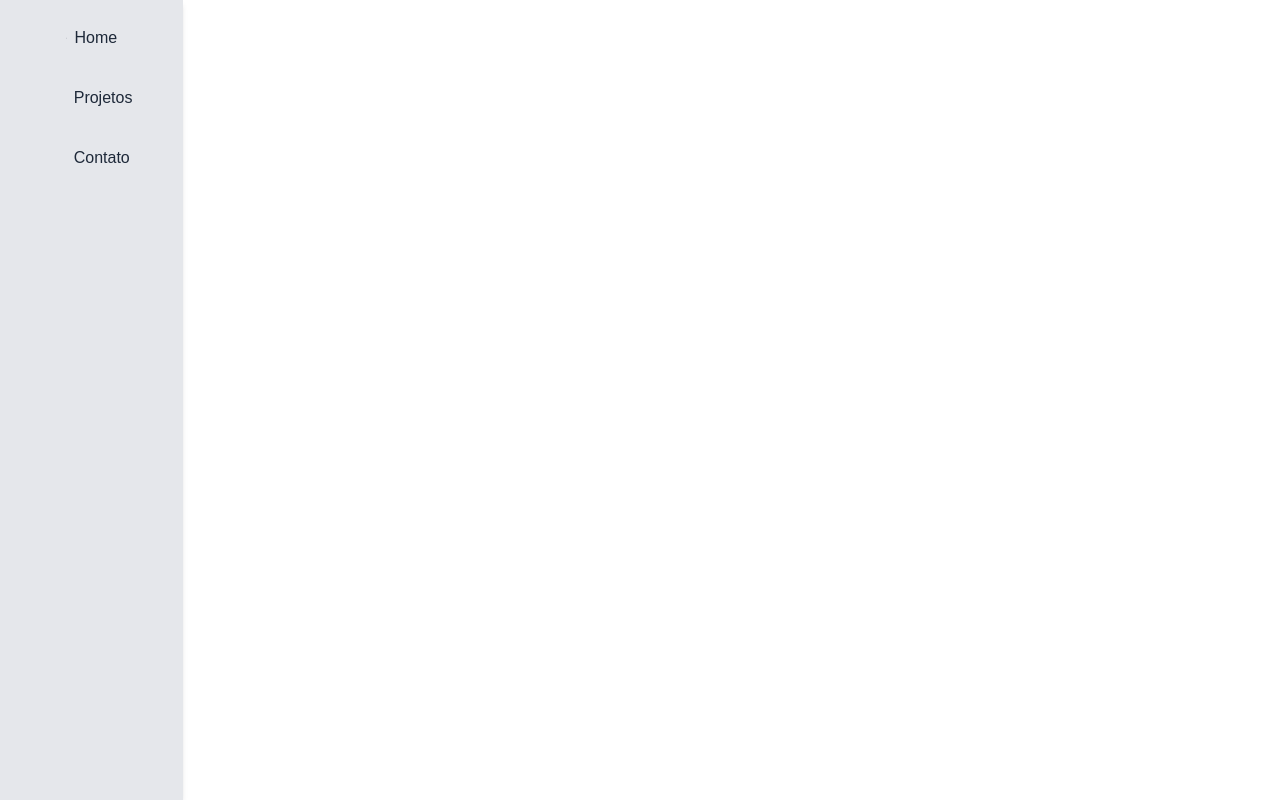
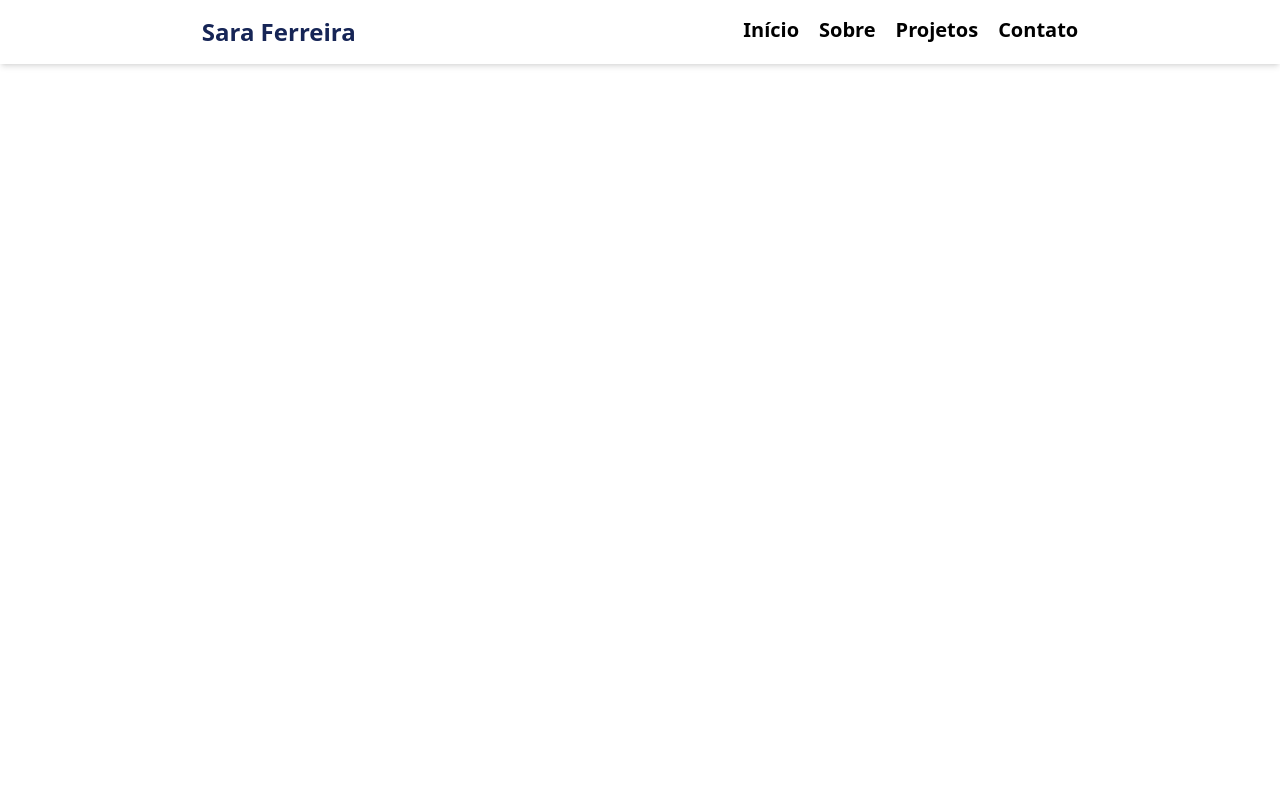
Before and after one commit to saraywebster/minimalist-portfolio, a React (Vite) app: page / in a window 1280 px wide. Built offline with nearby package versions, Linux system fonts and the light colour scheme; a web font is replaced by a local one.

Commit message:
:construction: nav

```diff
--- a/src/App.tsx
+++ b/src/App.tsx
@@ -1,10 +1,9 @@
-import { Sidebar } from "./components/menu /sidebar";
+import { Home } from "./components/pages/home";
 import "./index.css";
-
 export const App = () => {
   return (
-    <>
-      <Sidebar />
-    </>
+    <main className="w-full">
+      <Home />
+    </main>
   );
 };
--- a/src/components/menu /nav.tsx
+++ b/src/components/menu /nav.tsx
@@ -1,69 +1,56 @@
-import { Book, Contact, Home, X } from "lucide-react";
-
-export const Nav = ({ setOpen }: { setOpen?: (open: boolean) => void }) => {
+export const Nav = () => {
   return (
-    <nav
-      className="col-span-4 row-start-2 row-span-2 grid grid-cols-4 grid-rows-6 gap-4 text-gray-800 p-4"
-      style={{ fontFamily: "var(--font-body)" }}
-    >
+    <span className="space-y-5 lg:space-y-0 space-x-0 lg:space-x-5 flex flex-col lg:flex-row font-bold text-xl text-center">
       <a
         href="#home"
-        className="col-span-2 row-span-2 col-start-2 row-start-1 p-2 flex items-center gap-2 hover:text-purple-500"
-        onClick={() => setOpen?.(false)}
+        className="hover:text-orange-500 hover:scale-105 hover:border-b-2 hover:border-orange-500 transition-all duration-300"
       >
-        <Home size={28} />
-        <span>Home</span>
+        Início
       </a>
+
       <a
-        href="#projects"
-        className="col-span-2 row-span-2 col-start-2 row-start-3 p-2 flex items-center gap-2 hover:text-purple-500"
-        onClick={() => setOpen?.(false)}
+        href="#sobre"
+        className="hover:text-orange-500  hover:scale-105 hover:border-b-2 hover:border-orange-500 transition-all duration-300"
       >
-        <Book size={28} />
-        <span>Projetos</span>
+        Sobre
       </a>
+
       <a
-        href="#contact"
-        className="col-span-2 row-span-2 col-start-2 row-start-5 p-2 flex items-center gap-2 hover:text-purple-500"
-        onClick={() => setOpen?.(false)}
+        href="#projetos"
+        className="hover:text-orange-500 hover:scale-105 hover:border-b-2 hover:border-orange-500 transition-all duration-300"
       >
-        <Contact size={28} />
-        <span>Contato</span>
+        Projetos
       </a>
-    </nav>
+
+      <a
+        href="#contato"
+        className="hover:text-orange-500  hover:scale-105 hover:border-b-2 hover:border-orange-500 transition-all duration-300"
+      >
+        Contato
+      </a>
+    </span>
   );
 };
 
-export const MobileNav = ({
-  setOpen,
-}: {
-  setOpen: (open: boolean) => void;
-}) => {
+export const MobileNav = () => {
   return (
-    <aside
-      className="fixed top-0 left-0 w-2/3 md:w-2/4 h-full bg-gray-100 text-gray-800
-      shadow-md translate-x-0 transform transition-transform duration-300 ease-in-out z-50"
-    >
-      <div className="grid grid-cols-4 grid-rows-8 gap-5 p-6 h-full">
-        <button
-          onClick={() => setOpen(false)}
-          className="text-purple-800 p-2 transition col-span-2 row-start-1 col-start-4"
-        >
-          <X
-            size={30}
-            className="transition-transform transform hover:scale-125 hover:text-purple-600"
-          />
-        </button>
-        <Nav setOpen={setOpen} />
-      </div>
-    </aside>
+    <nav className="w-full h-screen flex flex-col relative justify-center items-center bg-blue-100  text-blue-950">
+      <span className="flex flex-col">
+        <Nav />
+      </span>
+    </nav>
   );
 };
 
 export const DesktopNav = () => {
   return (
-    <div className="w-full">
-      <Nav />
-    </div>
+    <nav className="w-full flex flex-row align-center justify-around shadow-md p-2">
+      <h1 className="text-2xl font-bold md:block hidden text-blue-950 p-2">
+        Sara Ferreira
+      </h1>
+      <span className=" p-2">
+        <Nav />
+      </span>
+    </nav>
   );
 };
--- a/src/components/menu /sidebar.tsx
+++ b/src/components/menu /sidebar.tsx
@@ -1,35 +1,13 @@
-import { Menu } from "lucide-react";
-import { useState } from "react";
 import { DesktopNav, MobileNav } from "./nav";
-
 export const Sidebar = ({}) => {
-  const [isOpen, setOpen] = useState(false);
-
   return (
     <>
-      {!isOpen && (
-        <button
-          onClick={() => setOpen(true)}
-          className="fixed top-5 left-5 md:left-7 z-50 text-white focus:outline-none transition-colors bg-purple-800 p-2 opacity-85 rounded-full lg:hidden md:p-4"
-          aria-label="Abrir Menu"
-        >
-          <Menu size={30} />
-        </button>
-      )}
-
-      {isOpen && (
-        <div
-          className="fixed inset-0 bg-black opacity-30 transition-opacity duration-300 z-40 lg:hidden"
-          onClick={() => setOpen(false)}
-          aria-label="Fechar Menu"
-        />
-      )}
-
-      {isOpen && <MobileNav setOpen={setOpen} />}
-
-      <aside className="hidden lg:block h-screen shadow-md w-1/7 fixed left-0 bg-gray-200 ">
-        <DesktopNav setOpen={setOpen} />
-      </aside>
+      <span className="hidden lg:block">
+        <DesktopNav />
+      </span>
+      <span className="lg:hidden">
+        <MobileNav />
+      </span>
     </>
   );
 };
--- a/src/components/pages/home.tsx
+++ b/src/components/pages/home.tsx
@@ -1,3 +1,9 @@
+import { Sidebar } from "..//menu /sidebar";
+
 export const Home = () => {
-  return <section id="home">Home</section>;
+  return (
+    <section className="w-full">
+      <Sidebar />
+    </section>
+  );
 };
```
